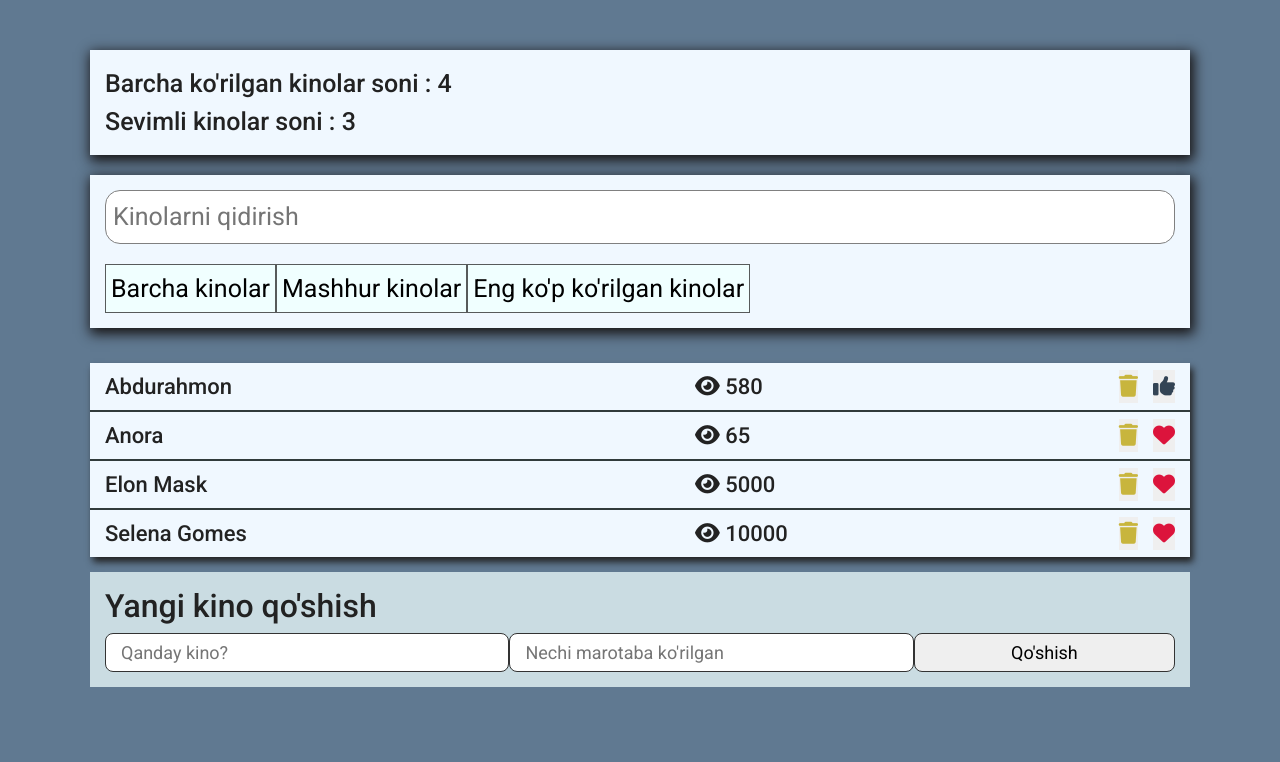
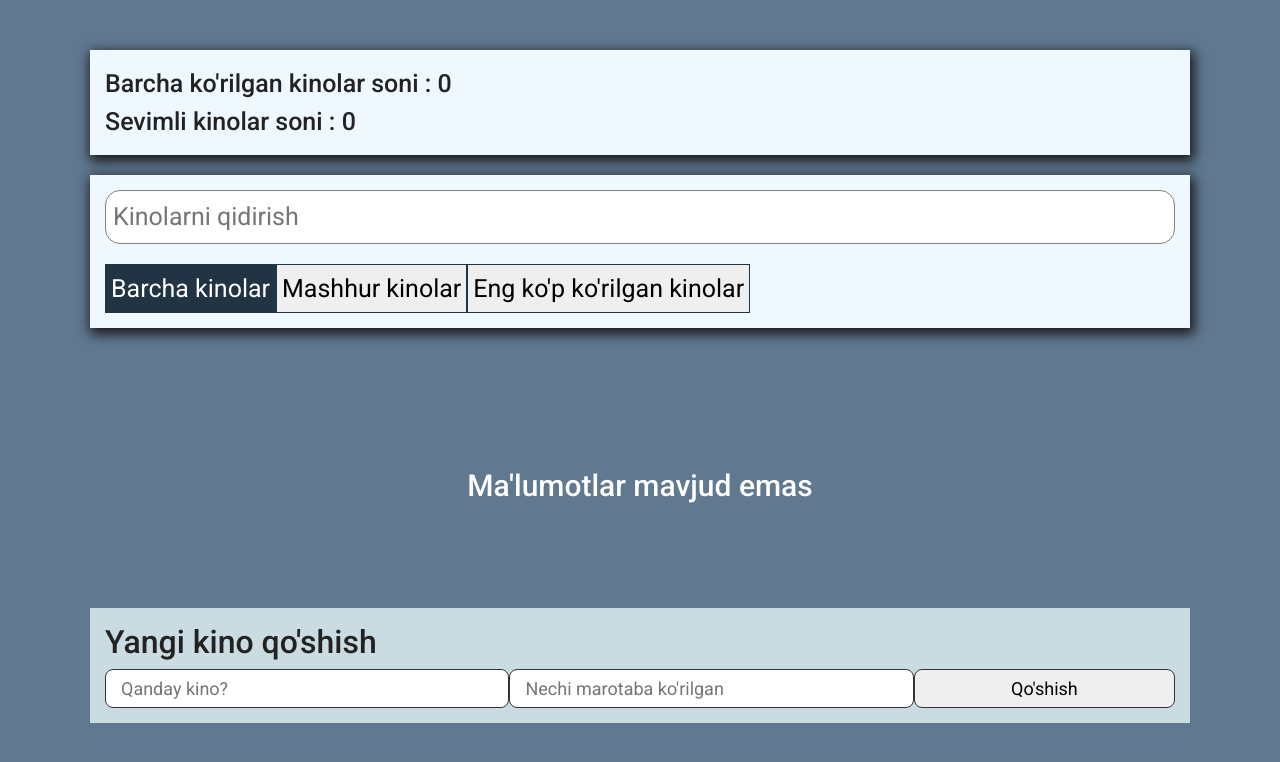
Before and after one commit to atoshUser/vue-movie, a Vue app: page / in a window 1280 px wide. Shown: the top 762 px of the page. Built offline with nearby package versions, Linux system fonts and the light colour scheme.

Commit message:
add  delete fnc to the project

```diff
--- a/package.json
+++ b/package.json
@@ -9,6 +9,7 @@
   },
   "dependencies": {
     "oh-vue-icons": "^1.0.0-rc3",
+    "uuid": "^9.0.0",
     "vue": "^3.3.4",
     "vue-router": "^4.2.2"
   },
--- a/src/Components/App/App.vue
+++ b/src/Components/App/App.vue
@@ -9,7 +9,7 @@
                <SearchPanel/>
                 <AppFilter/>
           </div>
-           <MovieList :movies="movies"/>
+           <MovieList :movies="movies" :key="movies.id" @clearState="clearHandle" @onChangeState="changeStateLiked"/>
            <div class="movie-add">
                   <h2>Yangi kino qo'shish</h2>
                   <MovieAddForm  @createObj="addObjToList" />
@@ -33,17 +33,25 @@ export default {
 
 data(){
   return{
-     movies:[
-      {name:"Abdurahmon",view:580,isLiked:false},
-      {name:"Anora",view:65,isLiked:true},
-      {name:"Elon Mask",view:5000,isLiked:true},
-      {name:"Selena Gomes",view:10000,isLiked:true}
-      ]
+     movies:[  ]
   }
 } ,
 methods : {
   addObjToList(obj){
      this.movies.push(obj)
+  },
+
+  changeStateLiked(id){
+      this.movies.map((obj) => {
+        if (id === obj.id) {
+           return  obj.isLiked = !obj.isLiked
+        }else {
+        return obj
+        }
+      })
+  },
+  clearHandle(id){
+    this.movies = this.movies.filter((item) => (item.id !== id))
   }
 }
 
--- a/src/Components/AppFilter/AppFilter.vue
+++ b/src/Components/AppFilter/AppFilter.vue
@@ -1,15 +1,24 @@
 <template>
     <div class="box-change-btn">
-         <button type="button">Barcha kinolar</button>
-         <button type="button">Mashhur kinolar</button>
-         <button type="button">Eng ko'p ko'rilgan kinolar</button>
+         <button  type="button" @click="changeActiveButton('all')" :class="{active : activeButton === 'all'}">Barcha kinolar</button>
+         <button type="button" @click="changeActiveButton('popular')" :class="{active  : activeButton === 'popular'}">Mashhur kinolar</button>
+         <button type="button" @click="changeActiveButton('mostView')" :class="{active : activeButton === 'mostView'}">Eng ko'p ko'rilgan kinolar</button>
     </div>
 </template>
 
 
 <script>
 export default {
-
+    data(){
+        return{
+             activeButton:'all'
+        }
+    },
+    methods:{
+       changeActiveButton(prop){
+           this.activeButton = prop
+       }
+    }
 }
 </script>
 
@@ -20,19 +29,20 @@ export default {
     display: flex;
 }
 
+.active{
+    background-color: #234;
+    color: white;
+}
+
 .box-change-btn button{
    padding: 5px;
-   border: 1px solid #222222bd;
-   background-color: azure;
-   transition: background-color 0.5s ease,
+   border: 1px solid #234;
+   transition: background-color 0.5s ease, color 0.5s ease,
     color 0.5s ease;
-}
-
-.box-change-btn button:hover{
-    background-color: #234;
-    color:white
 }
 
 
 
+
+
 </style>
--- a/src/Components/Movie-add-form/Movie-add-form.vue
+++ b/src/Components/Movie-add-form/Movie-add-form.vue
@@ -1,12 +1,15 @@
+
 <template >
     <form class="movie-add-box" @submit.prevent @submit="submitForm">
-          <input type="text"  v-model="name" placeholder="Qanday kino?" autocomplete="off" >
+          <input type="text" ref="name"  v-model="name" placeholder="Qanday kino?" autocomplete="off" >
           <input type="number" v-model="view"   placeholder="Nechi marotaba ko'rilgan" autocomplete="off" >
           <button class="add" type="submit">Qo'shish</button>
     </form>
 </template>
 <script>
+  import {v4 as uuidv4} from "uuid"
 export default {
+
      data(){
         return{
           name:'',
@@ -14,19 +17,23 @@ export default {
           isLiked:false
         }
      },
+
      methods:{
 
        submitForm(){
         const newMovie = {
             name:this.name,
             view:this.view,
-            isLiked:this.isLiked
+            isLiked:this.isLiked,
+            id:uuidv4()
          }
+
          this.$emit("createObj",newMovie)
           this.name = '',
           this.view = null
+          this.$refs.name.focus()
+       },
 
-       }
     }
 
 
--- a/src/Components/MovieItem/MovieItem.vue
+++ b/src/Components/MovieItem/MovieItem.vue
@@ -7,12 +7,12 @@
             {{ movie.view }}</span>
        </div>
          <div class="box-btn" >
-             <button> <i  class="fa-solid fa-trash"></i></button>
+             <button @click="$emit('clearState',this.movie.id)" > <i  class="fa-solid fa-trash"></i></button>
              <button >
-                 <span v-if="movie.isLiked">
+                 <span    v-if="movie.isLiked" @click="onClick">
                     <i class="fa-solid fa-heart"></i>
                   </span>
-                  <span v-else>
+                  <span v-else  @click="onClick" >
                     <i class="fa-solid fa-thumbs-up finger"></i>
                   </span>
              </button>
@@ -28,6 +28,11 @@ export default {
             type:Object,
             required:true,
         }
+    },
+    methods:{
+        onClick(){
+        this.$emit('onLike',this.movie.id)
+       }
     }
 }
 </script>
@@ -52,9 +57,11 @@ position: relative;
 
     .box-btn{
         display: flex;
+        align-items: center;
        gap: 15px;
     }
     .box-btn button{
+        display: flex;
         border: none;
     }
 
@@ -64,7 +71,7 @@ position: relative;
      button:nth-child(2){
         color: rgb(39, 72, 105);
      }
-   button:last-child{
+   button:last-child span:first-child{
        color:crimson
    }
    .finger{
--- a/src/Components/MovieList/MovieList.vue
+++ b/src/Components/MovieList/MovieList.vue
@@ -1,6 +1,7 @@
 <template>
-   <ul class="movie-list">
-      <MovieItem v-for="movie in movies" :movie = "movie"/>
+    <div v-if="movies.length< 1" class="warn">Ma'lumotlar mavjud emas</div>
+   <ul v-else  class="movie-list">
+      <MovieItem v-for="movie in movies" :movie = "movie" @clearState="$emit('clearState',movie.id)" @onLike="this.$emit('onChangeState',movie.id)"/>
    </ul>
 </template>
 
@@ -30,4 +31,11 @@ export default {
         box-shadow:3px 5px 7px #222;
     }
 
+ .warn{
+    display: flex;
+    font-size: 30px;
+    font-weight: 500;
+    margin: 100px 0;
+    justify-content: center;
+ }
 </style>
```
Also changed, not shown: 1 other file (tests, documents, lock files or other folders).
